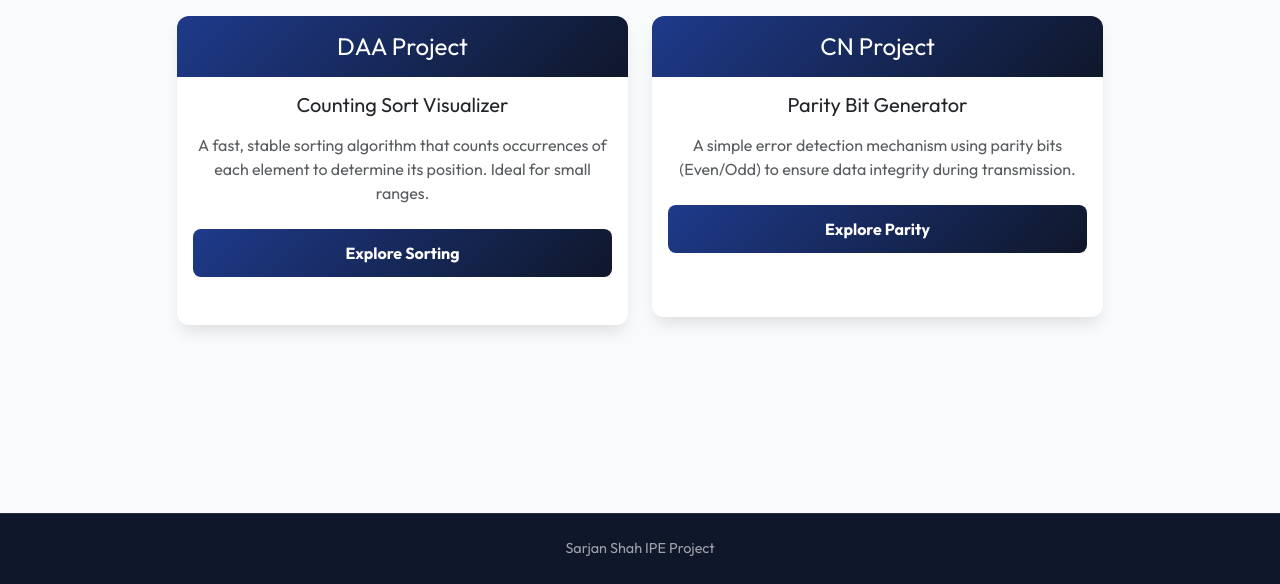
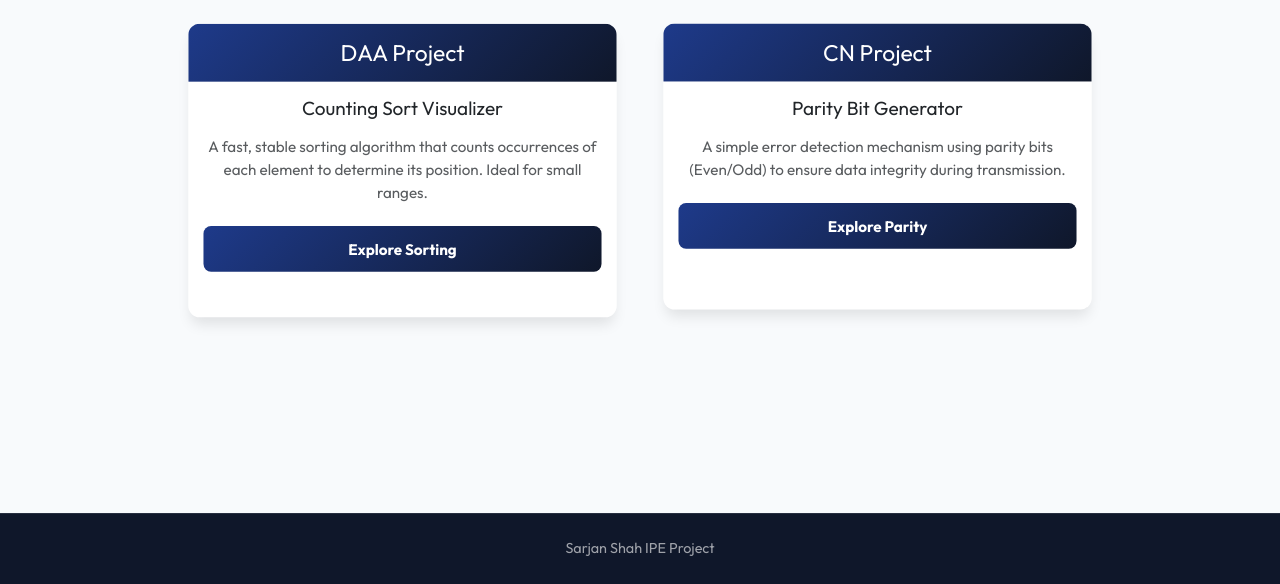
Before and after one commit to sarjanshah14/miniprojects, a Flask app: page / in a window 1280 px wide. Shown: the part 216-800 px from the top of the page. Run offline with Flask 3, Linux system fonts and the light colour scheme.

Commit message:
Fix: Add bottom margins to About sections and reduce Home card size by 5%

```diff
--- a/static/style.css
+++ b/static/style.css
@@ -69,13 +69,23 @@ body {
     background-color: var(--card-bg);
     box-shadow: 0 10px 15px -3px rgba(0, 0, 0, 0.1);
     margin-bottom: 2rem;
-    /* Added margin below divs */
 }
 
-.card:hover {
+.home-card {
+    transform: scale(0.95);
+}
+
+.home-card:hover {
+    transform: scale(1);
+    box-shadow: 0 20px 25px -5px rgba(0, 0, 0, 0.1);
+}
+
+.card:not(.home-card):hover {
     transform: translateY(-5px);
     box-shadow: 0 20px 25px -5px rgba(0, 0, 0, 0.1);
 }
+
+
 
 .card-header-custom {
     padding: 1rem;
--- a/templates/cn.html
+++ b/templates/cn.html
@@ -79,7 +79,7 @@
                     </div>
                 </div>
 
-                <div class="mt-4 p-3 bg-white rounded shadow-sm">
+                <div class="mt-4 mb-5 p-3 bg-white rounded shadow-sm">
                     <h5>About Parity Bits</h5>
                     <p class="small text-muted">A parity bit is a bit added to a string of binary code to ensure that
                         the total number of 1-bits in the string is even (Even Parity) or odd (Odd Parity). It is a
--- a/templates/daa.html
+++ b/templates/daa.html
@@ -56,7 +56,7 @@
                     </div>
                 </div>
 
-                <div class="mt-4 p-3 bg-white rounded shadow-sm">
+                <div class="mt-4 mb-5 p-3 bg-white rounded shadow-sm">
                     <h5>About Counting Sort</h5>
                     <p class="small text-muted">Counting Sort is an integer sorting algorithm that works by counting the
                         number of objects having each distinct key value. It's highly efficient for sorting integers
--- a/templates/index.html
+++ b/templates/index.html
@@ -41,7 +41,7 @@
         <div class="row justify-content-center mt-3">
             <!-- DAA Project Card -->
             <div class="col-md-5 mb-3">
-                <div class="card h-100">
+                <div class="card h-100 home-card">
                     <div class="card-header-custom">
                         <h2 class="h4 mb-0">DAA Project</h2>
                     </div>
@@ -56,7 +56,7 @@
 
             <!-- CN Project Card -->
             <div class="col-md-5 mb-4">
-                <div class="card h-100">
+                <div class="card h-100 home-card">
                     <div class="card-header-custom">
                         <h2 class="h4 mb-0">CN Project</h2>
                     </div>
```
